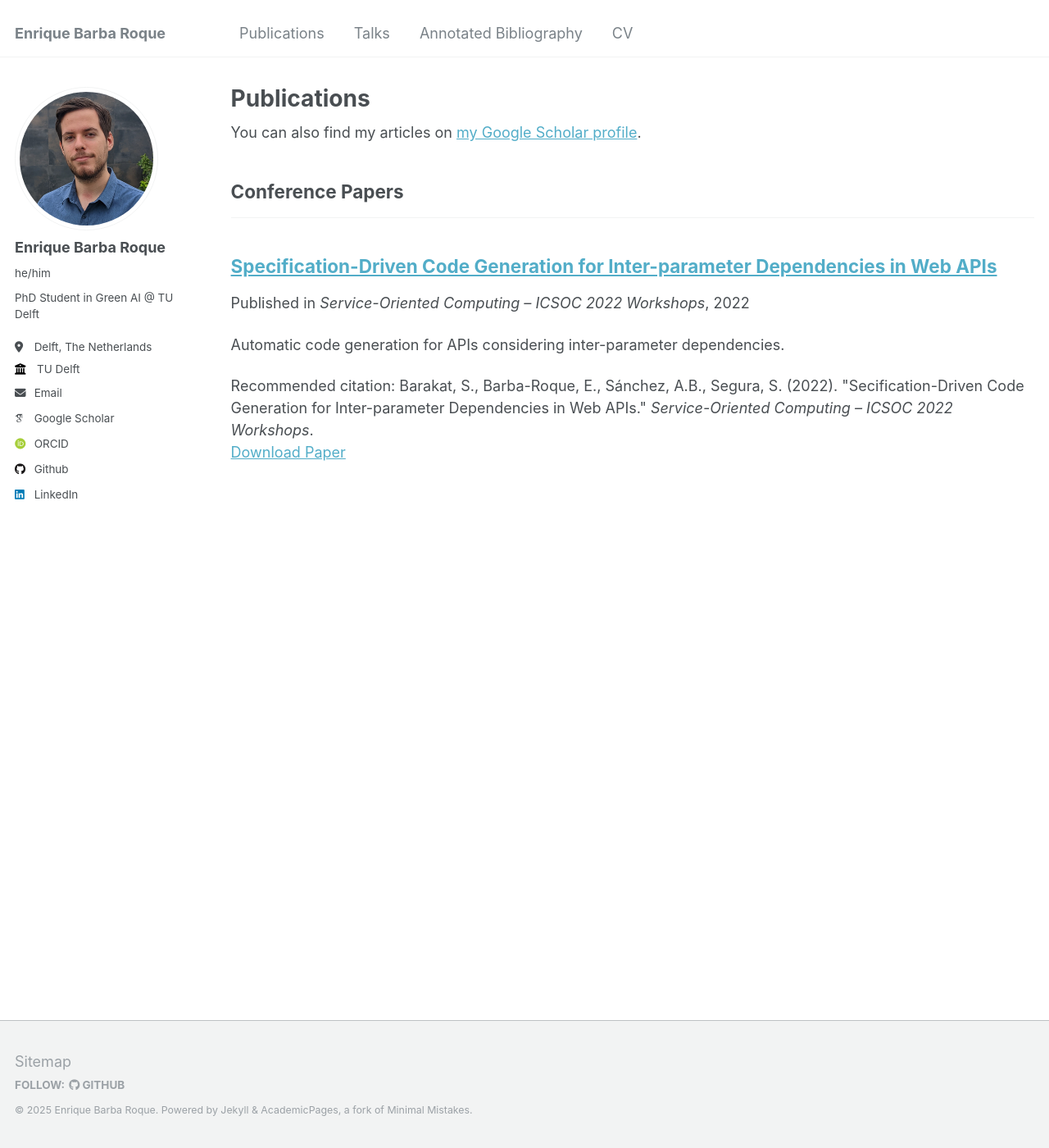
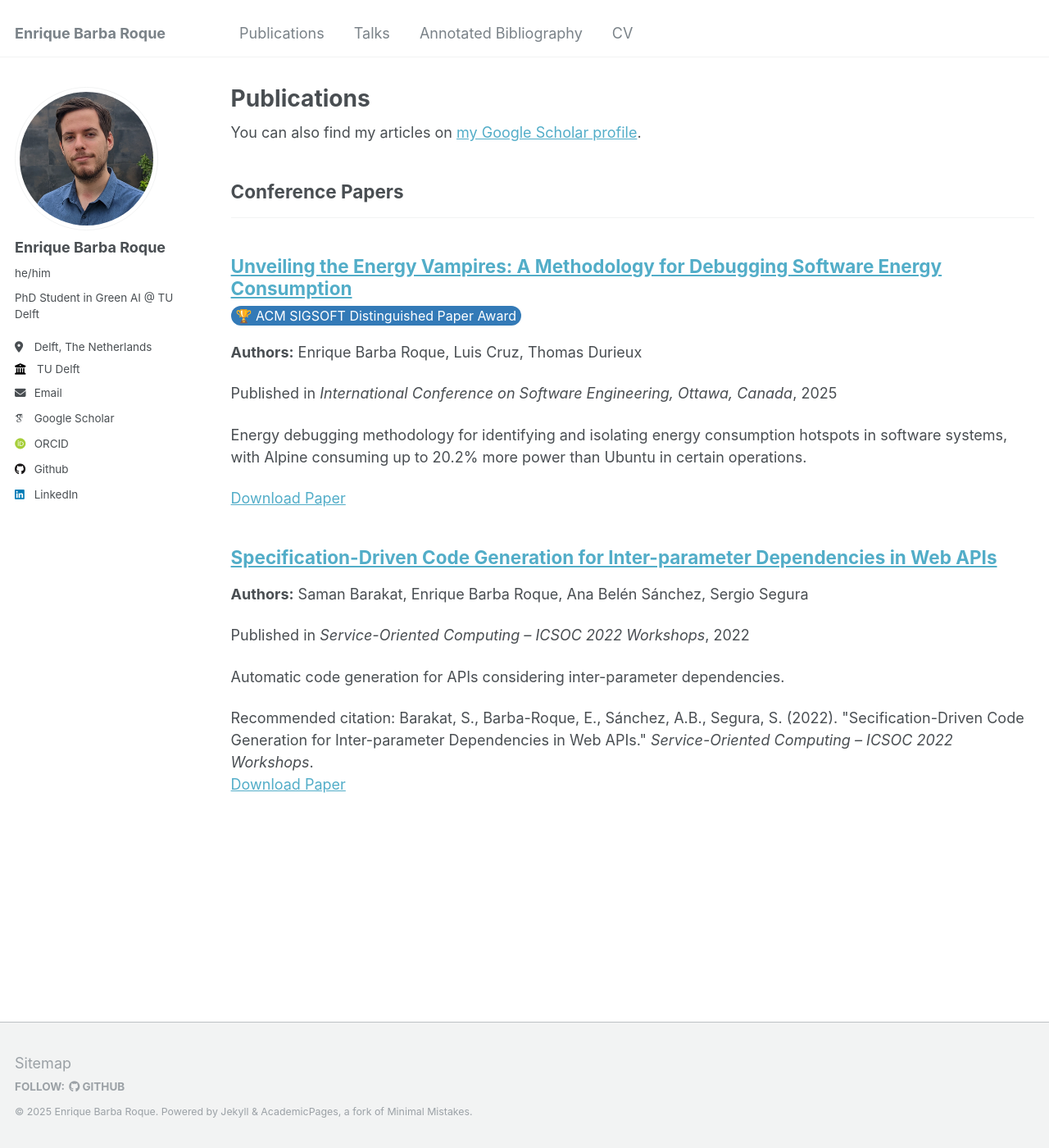
Before and after one commit to enriquebarba97/enriquebarba97.github.io, a Jekyll site: the page built from _pages/publications.html, in a window 1280 px wide and 1400 px high. Shown: the whole window at 82% size. Built offline with Jekyll 4.4.1, drawn with Linux system fonts in a browser that asks for light colours; some web fonts are replaced.

Commit message:
Add ICSE paper and award

```diff
--- a/_includes/archive-single.html
+++ b/_includes/archive-single.html
@@ -34,6 +34,14 @@
       {% endif %}
     </h2>
 
+    {% if post.award %}
+      <span class="award-badge">🏆 {{post.award}}</span>
+    {% endif %}
+
+    {% if post.authors %}
+        <p><strong>Authors:</strong> {{ post.authors | join: ", " }}</p>
+    {% endif %}
+
     {% if post.read_time %}
       <p class="page__meta"><i class="fa fa-clock-o" aria-hidden="true"></i> {% include read-time.html %}</p>
     {% endif %}
--- a/_publications/2022-11-29-interparameter-code-generation.md
+++ b/_publications/2022-11-29-interparameter-code-generation.md
@@ -1,5 +1,10 @@
 ---
 title: "Specification-Driven Code Generation for Inter-parameter Dependencies in Web APIs"
+authors:
+    - Saman Barakat
+    - Enrique Barba Roque
+    - Ana Belén Sánchez
+    - Sergio Segura
 collection: publications
 category: conferences
 permalink: /publication/2022-11-29-interparameter-code-generation
--- /dev/null
+++ b/_publications/2025-05-02-energy-vampires.md
@@ -0,0 +1,25 @@
+---
+title: "Unveiling the Energy Vampires: A Methodology for Debugging Software Energy Consumption"
+authors:
+    - Enrique Barba Roque
+    - Luis Cruz
+    - Thomas Durieux
+collection: publications
+category: conferences
+permalink: /publication/2025-05-02-energy-vampires
+excerpt: 'Energy debugging methodology for identifying and isolating energy consumption hotspots in software systems, with Alpine consuming up to 20.2% more power than Ubuntu in certain operations.'
+date: 2025-03-18
+venue: 'International Conference on Software Engineering, Ottawa, Canada'
+award: 'ACM SIGSOFT Distinguished Paper Award'
+paperurl: 'https://arxiv.org/abs/2412.10063'
+# citation: ''
+abstract: "Energy consumption in software systems is becoming increasingly important, especially in large-scale deployments. However, debugging energy-related issues remains challenging due to the lack of specialized tools. This paper presents an energy debugging methodology for identifying and isolating energy consumption hotspots in software systems. We demonstrate the methodology's effectiveness through a case study of Redis, a popular in-memory database. Our analysis reveals significant energy consumption differences between Alpine and Ubuntu distributions, with Alpine consuming up to 20.2% more power in certain operations. We trace this difference to the implementation of the memcpy function in different C standard libraries (musl vs. glibc). By isolating and benchmarking memcpy, we confirm it as the primary cause of the energy discrepancy. Our findings highlight the importance of considering energy efficiency in software dependencies and demonstrate the capability to assist developers in identifying and addressing energy-related issues. This work contributes to the growing field of sustainable software engineering by providing a systematic approach to energy debugging and using it to unveil unexpected energy behaviors in Alpine."
+---
+
+{% if post.award %}
+      <span class="award-badge">🏆 {{post.award}}</span>
+{% endif %}
+
+Energy consumption in software systems is becoming increasingly important, especially in large-scale deployments. However, debugging energy-related issues remains challenging due to the lack of specialized tools. This paper presents an energy debugging methodology for identifying and isolating energy consumption hotspots in software systems. We demonstrate the methodology's effectiveness through a case study of Redis, a popular in-memory database. Our analysis reveals significant energy consumption differences between Alpine and Ubuntu distributions, with Alpine consuming up to 20.2% more power in certain operations. We trace this difference to the implementation of the memcpy function in different C standard libraries (musl vs. glibc). By isolating and benchmarking memcpy, we confirm it as the primary cause of the energy discrepancy. Our findings highlight the importance of considering energy efficiency in software dependencies and demonstrate the capability to assist developers in identifying and addressing energy-related issues. This work contributes to the growing field of sustainable software engineering by providing a systematic approach to energy debugging and using it to unveil unexpected energy behaviors in Alpine.
+
+[Pre-print](https://arxiv.org/abs/2412.10063)
--- a/assets/css/custom.css
+++ b/assets/css/custom.css
@@ -32,3 +32,12 @@ figure.highlight {
     font-size: 10pt;
     white-space: nowrap;
 }
+
+.award-badge{
+    border-radius: 20px;
+    padding: 2px 6px;
+    color:white;
+    background-color: #337ab7;
+    font-size: 12pt;
+    white-space: nowrap;
+}
```
Also changed, not shown: _layouts/single.html (+7 -0 lines), _pages/about.md (+4 -0 lines), 1 other file.
